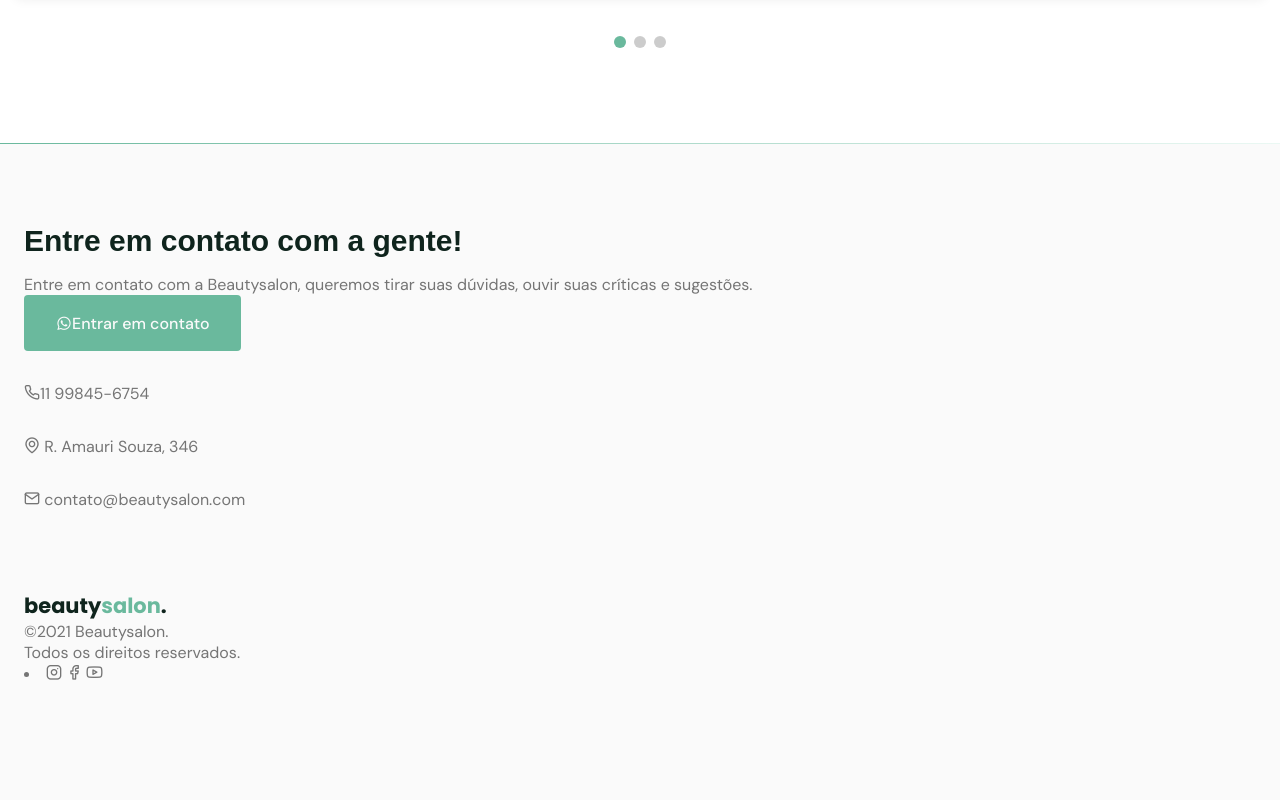
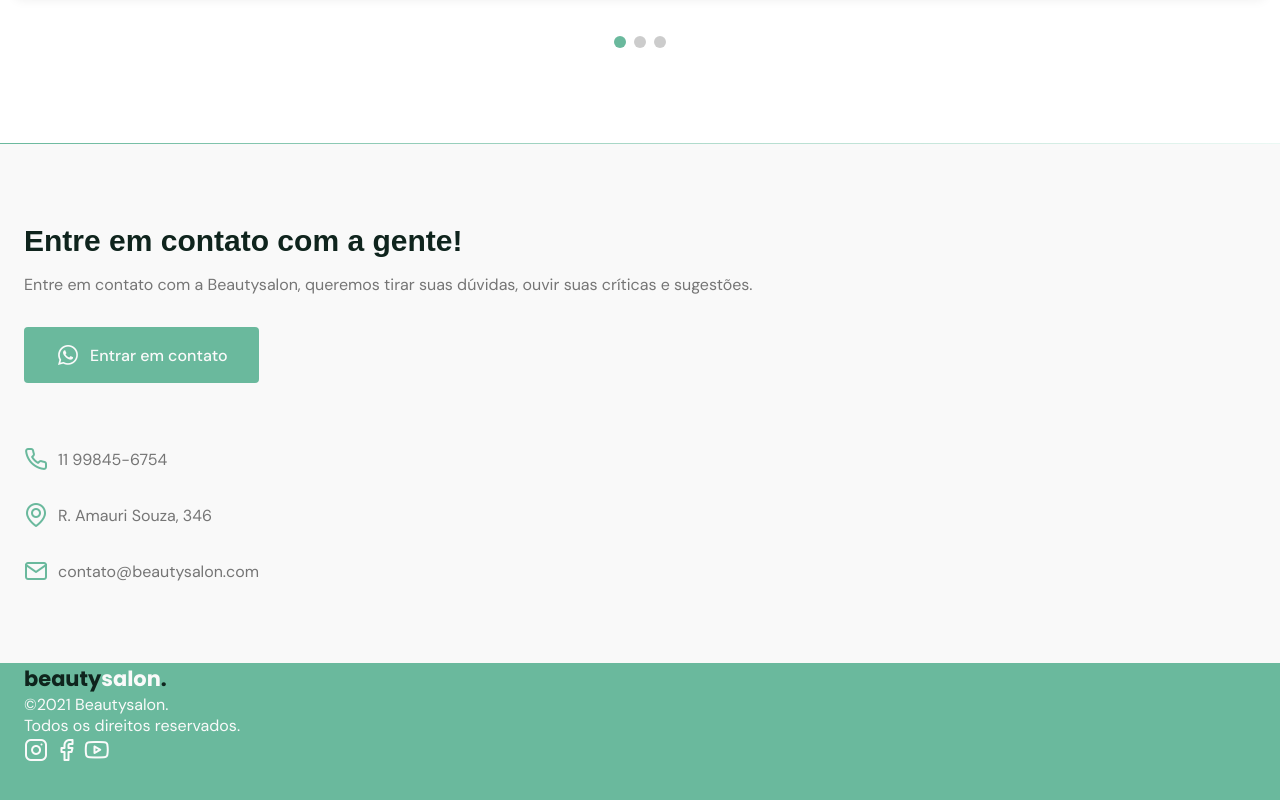
Before and after one commit to Thisgo1/Oringin-6, a plain HTML site: page index.html in a window 1280 px wide. Shown: the part 4554-5354 px from the top of the page. Before the commit the page ends 5238 px from the top, so only its background shows below. Drawn offline with nearby package versions, Linux system fonts and the light colour scheme; files whose address does not match are found by name.

Commit message:
💄 add styles for contact page

```diff
--- a/style.css
+++ b/style.css
@@ -427,3 +427,59 @@ nav.show div.icon-close {
 .swiper-pagination-bullet-active {
   background-color: var(--base-color);
 }
+
+/*========= CONTACT ===========*/
+#contact {
+  background-color: #f9f9f9;
+}
+#contact .grid {
+  grid: 4rem;
+}
+
+#contact .text {
+  margin-bottom: 2rem;
+}
+
+#contact .button i,
+#contact ul li i {
+  font-size: 1.5rem;
+  margin-right: 0.625rem;
+}
+
+#contact ul.grid {
+  gap: 2rem;
+}
+
+#contact ul li {
+  display: flex;
+  align-items: center;
+}
+
+#contact ul li i {
+  color: var(--base-color);
+}
+
+/*========= FOOTER ===========*/
+#footer {
+  background-color: var(--base-color);
+  width: 100%;
+  height: 18.375rem;
+}
+
+#footer .text p,
+#footer .text li {
+  color: var(--text-color-light);
+}
+
+#footer  .text li{
+  list-style-type: none;
+  font-size: 1.5rem;
+}
+
+#footer header h2.logo {
+  font: 700 1.31rem "Poppins", sans-serif;
+  color: var(--title-color);
+}
+#footer header h2.logo span {
+  color: var(--text-color-light);
+}
```
